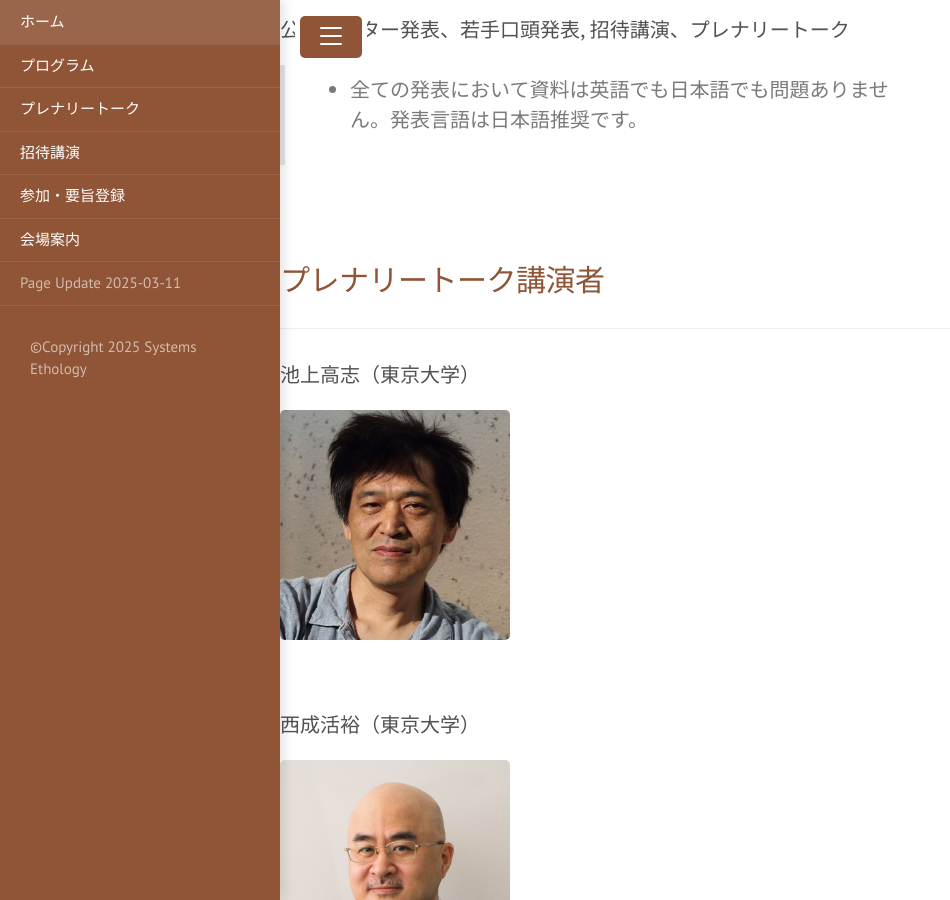
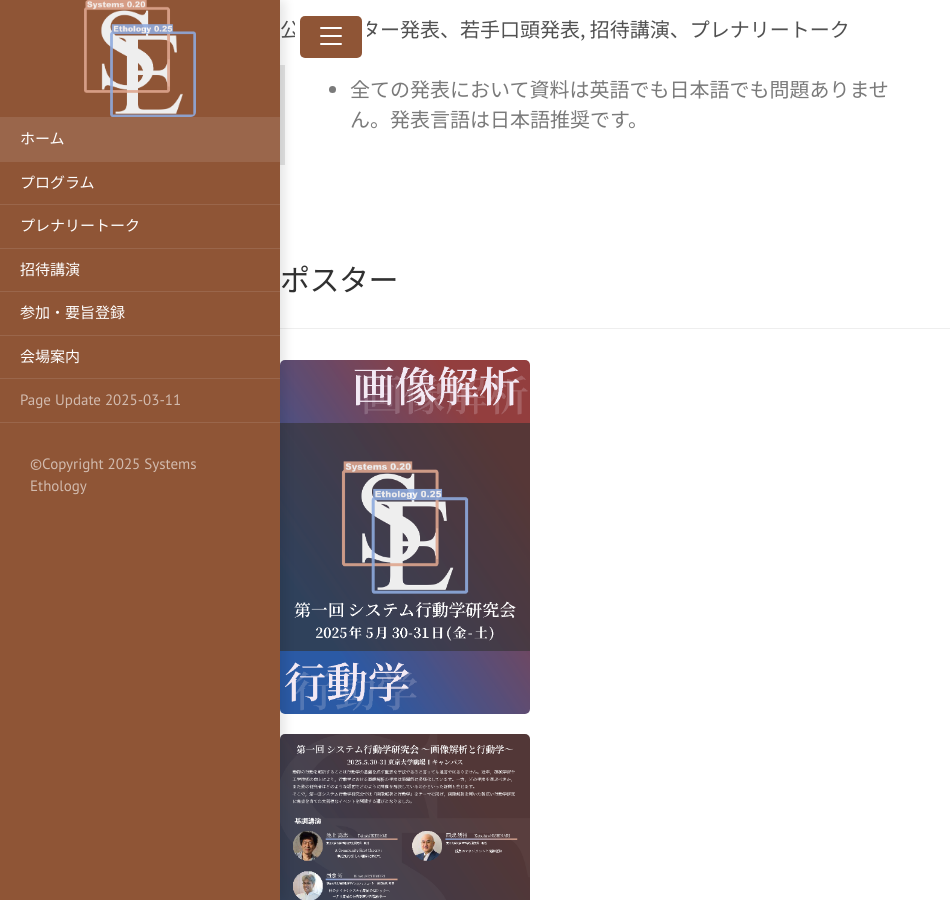
Before and after one commit to SystemsEthology/website, a Jekyll site: the page built from event_01/conference01_home.md, in a window 1280 px wide and 900 px high, scrolled down 1615 px. Shown: the whole window, without its empty margins (0-950 px from the left). Built offline with Jekyll 4.4.1, drawn with Linux system fonts in a browser that asks for light colours.

Commit message:
update conference

```diff
--- a/_includes/sidebar.html
+++ b/_includes/sidebar.html
@@ -5,9 +5,9 @@
 <!-- Toggleable sidebar -->
 <div class="sidebar" id="sidebar">
     <!-- Sidebar logo -->
-    <!-- <div class="sidebar-logo" style="text-align: center;">
-      <img src="/YORU_doc/logos/YORU_logo_sns.png" width="60%">
-    </div> -->
+    <div class="sidebar-logo" style="text-align: center;">
+      <img src="/website/imgs/SystemsEthology2025notomi.png" width="60%">
+    </div>
 
   <!-- <div class="sidebar-item">
     <p>{{ site.description }}</p>
--- a/_includes/sidebar_conference.html
+++ b/_includes/sidebar_conference.html
@@ -5,9 +5,9 @@
 <!-- Toggleable sidebar -->
 <div class="sidebar" id="sidebar">
     <!-- Sidebar logo -->
-    <!-- <div class="sidebar-logo" style="text-align: center;">
-      <img src="/YORU_doc/logos/YORU_logo_sns.png" width="60%">
-    </div> -->
+    <div class="sidebar-logo" style="text-align: center;">
+      <img src="/website/imgs/SystemsEthology2025notomi.png" width="60%">
+    </div>
 
   <!-- <div class="sidebar-item">
     <p>{{ site.description }}</p>
--- a/event_01/conference01_home.md
+++ b/event_01/conference01_home.md
@@ -43,6 +43,14 @@ title: Home
 公募ポスター発表、若手口頭発表, 招待講演、プレナリートーク
 
 > - 全ての発表において資料は英語でも日本語でも問題ありません。発表言語は日本語推奨です。
+
+<br>
+<br>
+
+## ポスター
+***
+<img src="{{ site.baseurl }}/event_01/images/poster_systems_ethology_01.png" width="250px">   <img src="{{ site.baseurl }}/event_01/images/poster_systems_ethology_02.png" width="250px">
+
 
 <br>
 <br>
```
Also changed, not shown: event_01/images/poster_systems_ethology_01.png (added), event_01/images/poster_systems_ethology_02.png (added), imgs/SystemsEthology2025notomi.png (added), imgs/SystemsEthology2025notomi_2.png (added), public/favicon.ico, 4 other files.
